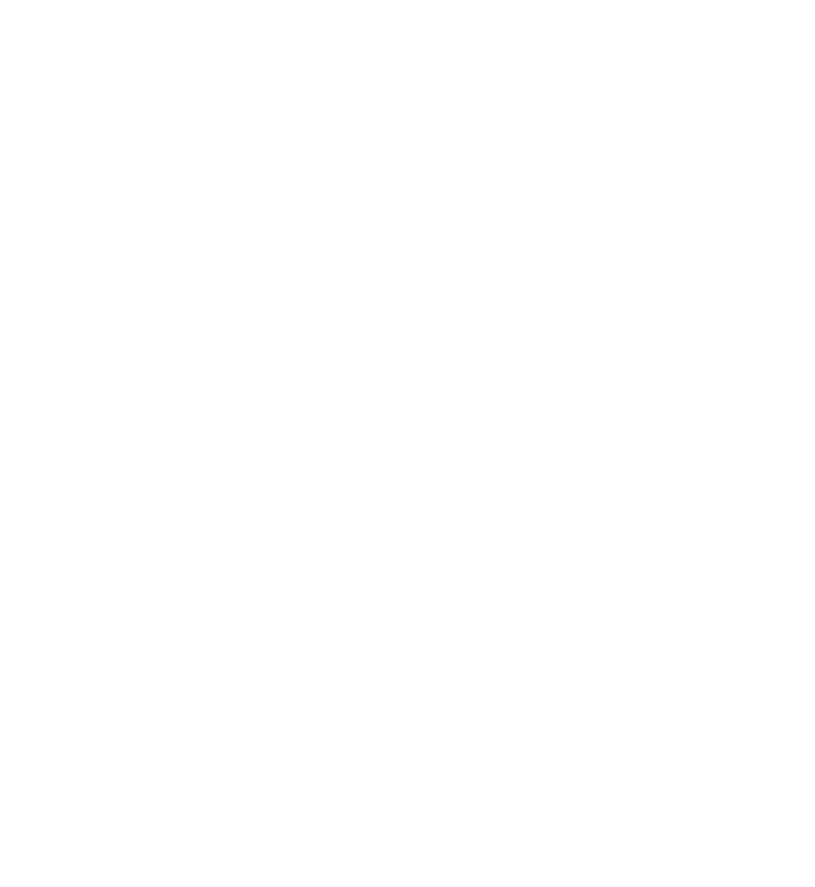
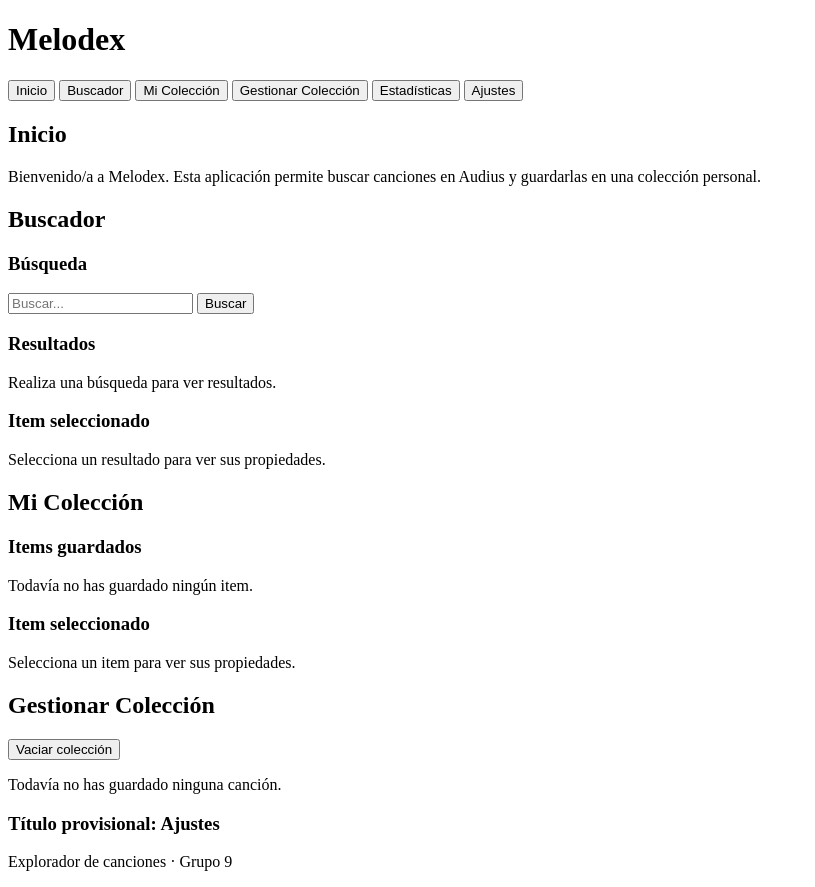
Before and after one commit to giovanabaiao/Melodex, a plain HTML site: page index.html in a window 1280 px wide. Shown: the whole page, without its empty margins (0-815 px from the left). Before the commit the page ends 800 px from the top, so only its background shows below. Drawn offline with Linux system fonts and the light colour scheme.

Commit message:
templates aicionados

```diff
--- /dev/null
+++ b/css/styles.css
@@ -0,0 +1,130 @@
+body {
+  font-family: sans-serif;
+  margin: 0;
+  min-height: 100vh;
+  display: flex;
+  flex-direction: column;
+}
+
+#cabecera {
+  padding: 16px;
+  border-bottom: 1px solid #ccc;
+}
+
+#cabecera h1 {
+  margin: 0;
+  font-size: 1.5rem;
+}
+
+#contenedor-principal {
+  flex: 1;
+  display: flex;
+}
+
+#menu-principal {
+  display: flex;
+  flex-direction: column;
+  gap: 8px;
+  width: 200px;
+  flex-shrink: 0;
+  padding: 16px;
+  border-right: 1px solid #ccc;
+}
+
+#menu-principal button {
+  padding: 8px;
+  text-align: left;
+}
+
+#menu-principal button.active {
+  font-weight: bold;
+  text-decoration: underline;
+}
+
+main {
+  flex: 1;
+  padding: 16px;
+}
+
+#pie {
+  padding: 12px 16px;
+  border-top: 1px solid #ccc;
+  text-align: center;
+}
+
+#pie p {
+  margin: 0;
+}
+
+.seccion {
+  display: none;
+}
+
+.seccion.activa {
+  display: block;
+}
+
+.item-card {
+  border: 1px solid #ccc;
+  border-radius: 6px;
+  padding: 12px;
+  margin-bottom: 12px;
+  cursor: pointer;
+}
+
+.item-card img {
+  max-width: 100%;
+  height: auto;
+}
+
+.item-card.seleccionado {
+  outline: 2px solid #00a870;
+}
+
+.buscador-contenido,
+.coleccion-contenido {
+  display: grid;
+  grid-template-columns: 2fr 1fr;
+  gap: 24px;
+  align-items: start;
+}
+
+#busqueda,
+#controles-coleccion,
+#acciones-gestion {
+  margin-bottom: 24px;
+}
+
+#estado-busqueda:empty,
+#controles-coleccion:empty {
+  display: none;
+}
+
+.panel {
+  border: 1px solid #ccc;
+  border-radius: 6px;
+  padding: 12px;
+}
+
+.panel h3 {
+  margin-top: 0;
+}
+
+@media (max-width: 800px) {
+  #contenedor-principal {
+    flex-direction: column;
+  }
+
+  #menu-principal {
+    width: auto;
+    flex-direction: row;
+    flex-wrap: wrap;
+    border-right: none;
+    border-bottom: 1px solid #ccc;
+  }
+
+  .buscador-contenido,
+  .coleccion-contenido {
+    grid-template-columns: 1fr;
+  }
+}
--- a/index.html
+++ b/index.html
@@ -1,22 +1,104 @@
-<!doctype html>
+<!DOCTYPE html>
 <html lang="es">
+
 <head>
-    <meta charset="utf-8">
-    <meta name="viewport" content="width=device-width, initial-scale=1">
-    <!-- Título futuro de la aplicación. -->
+  <meta charset="UTF-8">
+  <meta name="viewport" content="width=device-width, initial-scale=1.0">
+
   <title>Melodex</title>
+
+  <!-- Estilos generales y variables de colores. -->
   <link rel="stylesheet" href="css/base.css">
+
+  <!-- Componentes reutilizables: tarjetas, paneles y botones. -->
+  <link rel="stylesheet" href="css/components.css">
+
+  <!-- Estilos específicos de cada sección. -->
+  <link rel="stylesheet" href="css/buscador.css">
+  <link rel="stylesheet" href="css/coleccion.css">
+  <link rel="stylesheet" href="css/gestionColeccion.css">
+  <link rel="stylesheet" href="css/estadisticas.css">
+  <link rel="stylesheet" href="css/ajustes.css">
 </head>
+
 <body>
-    <!-- Zona futura para la cabecera de la aplicación. -->
-    <!-- Zona futura para el menú de navegación. -->
-    <!-- Zona futura para el contenedor de la sección Inicio. -->
-    <!-- Zona futura para el contenedor de la sección Buscador. -->
-    <!-- Zona futura para el contenedor de Mi colección. -->
-    <!-- Zona futura para el contenedor de Gestionar colección. -->
-    <!-- Zona futura para el contenedor de Estadísticas. -->
-    <!-- Zona futura para el contenedor de Ajustes. -->
-    <!-- Carga futura del módulo principal de JavaScript. -->
+
+  <!-- Cabecera principal de la aplicación. -->
+  <header id="cabecera">
+    <h1>Melodex</h1>
+  </header>
+
+  <!-- Contiene el menú lateral y la sección que se está mostrando. -->
+  <div id="contenedor-principal">
+
+    <!-- Cada botón identifica mediante data-seccion la sección que debe abrir. -->
+    <nav id="menu-principal" aria-label="Navegación principal">
+      <button type="button" data-seccion="inicio" class="active">
+        Inicio
+      </button>
+
+      <button type="button" data-seccion="buscador">
+        Buscador
+      </button>
+
+      <button type="button" data-seccion="coleccion">
+        Mi Colección
+      </button>
+
+      <button type="button" data-seccion="gestionColeccion">
+        Gestionar Colección
+      </button>
+
+      <button type="button" data-seccion="estadisticas">
+        Estadísticas
+      </button>
+
+      <button type="button" data-seccion="ajustes">
+        Ajustes
+      </button>
+    </nav>
+
+    <!--
+      app.js carga cada plantilla dentro de su sección correspondiente.
+      Solamente la sección activa se muestra.
+    -->
+    <main>
+      <section id="seccion-inicio" class="seccion activa">
+      </section>
+
+      <section id="seccion-buscador" class="seccion">
+      </section>
+
+      <section id="seccion-coleccion" class="seccion">
+      </section>
+
+      <section id="seccion-gestionColeccion" class="seccion">
+      </section>
+
+      <section id="seccion-estadisticas" class="seccion">
+      </section>
+
+      <section id="seccion-ajustes" class="seccion">
+      </section>
+    </main>
+
+  </div>
+
+  <!-- Pie general de la aplicación. -->
+  <footer id="pie">
+    <p>Explorador de canciones · Grupo 9</p>
+  </footer>
+
+  <!--
+    El orden es importante:
+    Item debe existir antes de ColeccionStorage.
+    app.js se carga al final porque coordina toda la aplicación.
+  -->
+  <script src="js/item.js"></script>
+  <script src="js/coleccionStorage.js"></script>
+  <script src="js/api.js"></script>
+  <script src="js/ajustes.js"></script>
   <script src="js/app.js"></script>
 </body>
+
 </html>
--- a/js/api.js
+++ b/js/api.js
@@ -1,5 +1,5 @@
-// Funciones relacionadas con las peticiones a la API.
-// configurar la URL base y los endpoints de la API.
-// realizar peticiones con fetch y convertir las respuestas a JSON.
-// comprobar response.ok y gestionar errores de conexión o respuestas inválidas.
-// devolver los datos al módulo principal.
+const API_BASE_URL = '';
+
+async function buscarEnApi(termino, tipo) {
+  // TODO
+}
--- a/js/app.js
+++ b/js/app.js
@@ -1,5 +1,73 @@
-// Inicialización y coordinación general de la aplicación.
-// cargar las plantillas HTML.
-// gestionar la navegación entre secciones.
-// mostrar y ocultar las secciones.
-// registrar los eventos generales de la aplicación.
+const SECCIONES = [
+  'inicio',
+  'buscador',
+  'coleccion',
+  'gestionColeccion',
+  'ajustes'
+];
+
+const INICIALIZADORES = {
+  buscador: () => { },
+  coleccion: () => { },
+  gestionColeccion: () => { }
+};
+
+async function cargarSeccion(nombre) {
+  const contenedor = document.getElementById(`seccion-${nombre}`);
+
+  try {
+    const respuesta = await fetch(`templates/${nombre}.html`);
+
+    if (!respuesta.ok) {
+      throw new Error(`No se pudo cargar ${nombre}`);
+    }
+
+    contenedor.innerHTML = await respuesta.text();
+
+    if (INICIALIZADORES[nombre]) {
+      INICIALIZADORES[nombre]();
+    }
+  } catch (error) {
+    contenedor.innerHTML = '<p>Error al cargar esta sección.</p>';
+    console.error(error);
+  }
+}
+
+function mostrarSeccion(nombre) {
+  document
+    .querySelectorAll('.seccion')
+    .forEach(sec => sec.classList.remove('activa'));
+
+  document
+    .getElementById(`seccion-${nombre}`)
+    .classList.add('activa');
+
+  document
+    .querySelectorAll('#menu-principal button')
+    .forEach(btn => btn.classList.remove('active'));
+
+  const boton = document.querySelector(
+    `#menu-principal button[data-seccion="${nombre}"]`
+  );
+
+  if (boton) {
+    boton.classList.add('active');
+  }
+}
+
+async function iniciarApp() {
+  await Promise.all(SECCIONES.map(cargarSeccion));
+  mostrarSeccion('inicio');
+}
+
+document
+  .getElementById('menu-principal')
+  .addEventListener('click', (evento) => {
+    const boton = evento.target.closest('button[data-seccion]');
+
+    if (!boton) return;
+
+    mostrarSeccion(boton.dataset.seccion);
+  });
+
+iniciarApp();
--- a/templates/buscador.html
+++ b/templates/buscador.html
@@ -1,11 +1,38 @@
-<section>
-  <h1>Título provisional: Buscador</h1>
-  <!-- Función futura: presentar la vista de búsqueda. -->
-  <!-- Zona futura para el formulario de búsqueda. -->
-  <!-- Zona futura para el estado de carga. -->
-  <!-- Zona futura para mensajes de error o ausencia de resultados. -->
-  <!-- Zona futura para la lista de resultados. -->
-  <!-- Zona futura para el panel del item seleccionado. -->
-  <!-- Zona futura para los campos de valoración y comentario. -->
-  <!-- Zona futura para el botón de guardar en la colección. -->
+<h2>Buscador</h2>
+
+<!-- Formulario donde el usuario escribe el término de búsqueda. -->
+<section id="busqueda" class="panel">
+  <h3>Búsqueda</h3>
+
+  <form id="form-buscador">
+    <input type="text" id="input-busqueda" autocomplete="off" placeholder="Buscar...">
+
+    <button type="submit">Buscar</button>
+  </form>
+
+  <!-- Mostrará estados de carga, errores o ausencia de resultados. -->
+  <p id="estado-busqueda"></p>
 </section>
+
+<!-- Distribuye la lista de resultados y el panel de detalle. -->
+<div class="buscador-contenido">
+
+  <!-- Aquí se mostrarán los items devueltos por la API. -->
+  <section id="resultados" class="panel">
+    <h3>Resultados</h3>
+
+    <div id="resultados-busqueda">
+      <p>Realiza una búsqueda para ver resultados.</p>
+    </div>
+  </section>
+
+  <!-- Muestra las propiedades completas del item seleccionado. -->
+  <div id="panel-seleccionado" class="panel">
+    <h3>Item seleccionado</h3>
+
+    <div id="detalle-item">
+      <p>Selecciona un resultado para ver sus propiedades.</p>
+    </div>
+  </div>
+
+</div>
--- a/templates/coleccion.html
+++ b/templates/coleccion.html
@@ -1,9 +1,27 @@
-<section>
-  <h1>Título provisional: Colección</h1>
-  <!-- Función futura: presentar la colección del usuario. -->
-  <!-- Zona futura para los controles de filtrado. -->
-  <!-- Zona futura para los controles de ordenación. -->
-  <!-- Zona futura para la lista de items guardados. -->
-  <!-- Zona futura para el mensaje de colección vacía. -->
-  <!-- Zona futura para el panel de detalles del item seleccionado. -->
-</section>
+<h2>Mi Colección</h2>
+
+<!-- Aquí se añadirán los filtros y controles de ordenación. -->
+<div id="controles-coleccion" class="panel"></div>
+
+<!-- Distribuye la colección y el panel de detalle. -->
+<div class="coleccion-contenido">
+
+  <!-- Lista de items recuperados desde localStorage. -->
+  <section id="items-coleccion" class="panel">
+    <h3>Items guardados</h3>
+
+    <div id="lista-coleccion">
+      <p>Todavía no has guardado ningún item.</p>
+    </div>
+  </section>
+
+  <!-- Muestra todas las propiedades del item seleccionado. -->
+  <div id="panel-coleccion" class="panel">
+    <h3>Item seleccionado</h3>
+
+    <div id="detalle-coleccion">
+      <p>Selecciona un item para ver sus propiedades.</p>
+    </div>
+  </div>
+
+</div>
--- a/templates/gestionColeccion.html
+++ b/templates/gestionColeccion.html
@@ -1,10 +1,9 @@
-<section>
-  <h1>Título provisional: Gestión de colección</h1>
-  <!-- Función futura: presentar la gestión de la colección. -->
-  <!-- Zona futura para la lista de items que pueden modificarse. -->
-  <!-- Zona futura para editar la valoración y el comentario. -->
-  <!-- Zona futura para los botones de guardar cambios. -->
-  <!-- Zona futura para los botones de eliminar items. -->
-  <!-- Zona futura para el botón de vaciar la colección. -->
-  <!-- Zona futura para los mensajes de confirmación. -->
-</section>
+<h2>Gestionar Colección</h2>
+
+<div id="acciones-gestion" class="panel">
+  <button id="btn-vaciar">Vaciar colección</button>
+</div>
+
+<div id="lista-gestion" class="panel">
+  <p>Todavía no has guardado ninguna canción.</p>
+</div>
--- a/templates/inicio.html
+++ b/templates/inicio.html
@@ -1,7 +1,9 @@
-<section>
-  <h1>Título provisional: Inicio</h1>
-  <!-- Función futura: presentar la página de inicio. -->
-  <!-- Zona futura para la presentación de la aplicación. -->
-  <!-- Zona futura para una explicación breve de su funcionamiento. -->
-  <!-- Zona futura para información inicial para el usuario. -->
-</section>
+<h2>Inicio</h2>
+
+<!-- Presentación breve del objetivo de la aplicación. -->
+<div class="panel">
+  <p>
+    Bienvenido/a a Melodex. Esta aplicación permite buscar canciones
+    en Audius y guardarlas en una colección personal.
+  </p>
+</div>
```
Also changed, not shown: README.md. Lines whose indentation alone changed are shown as unchanged.
